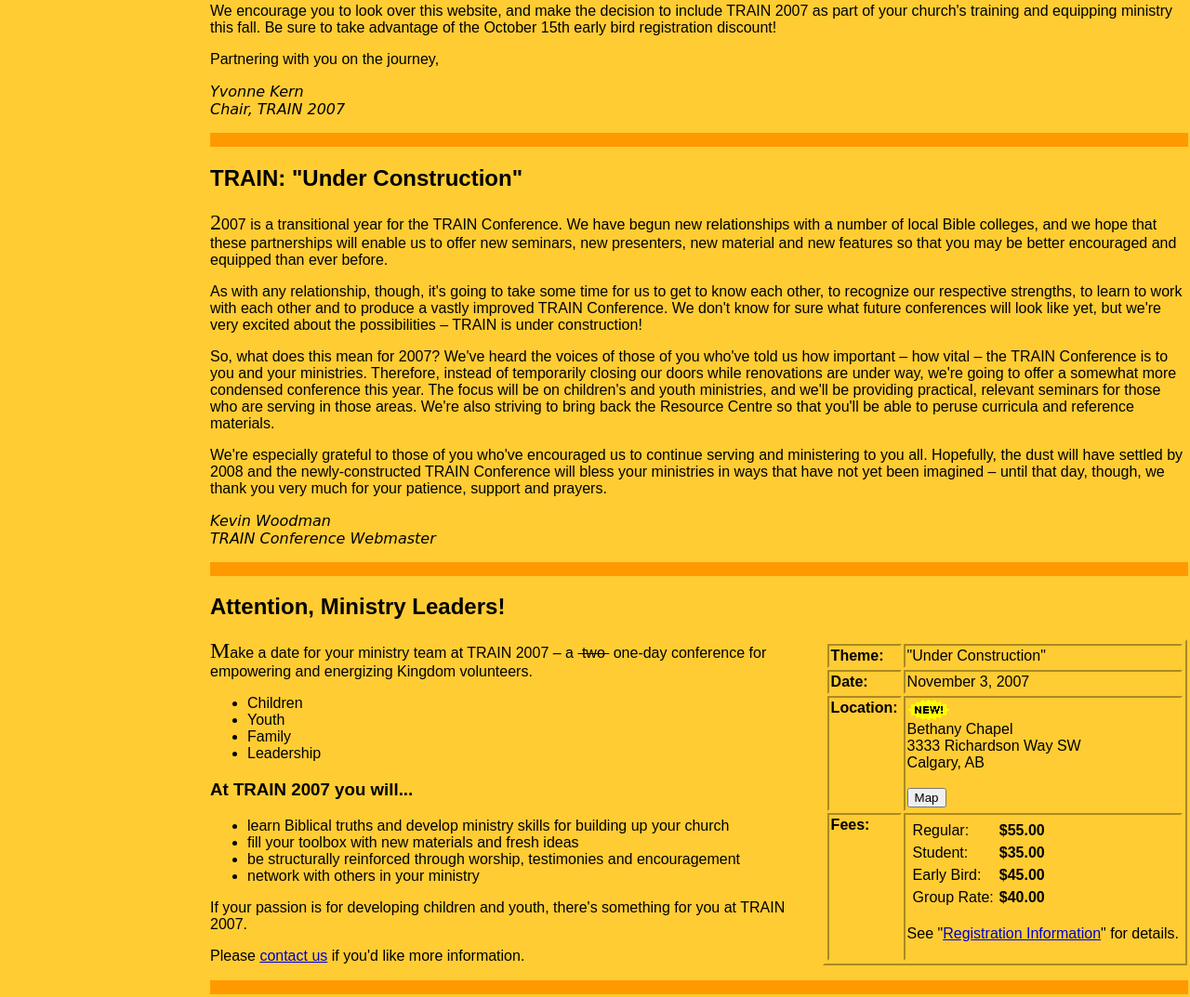
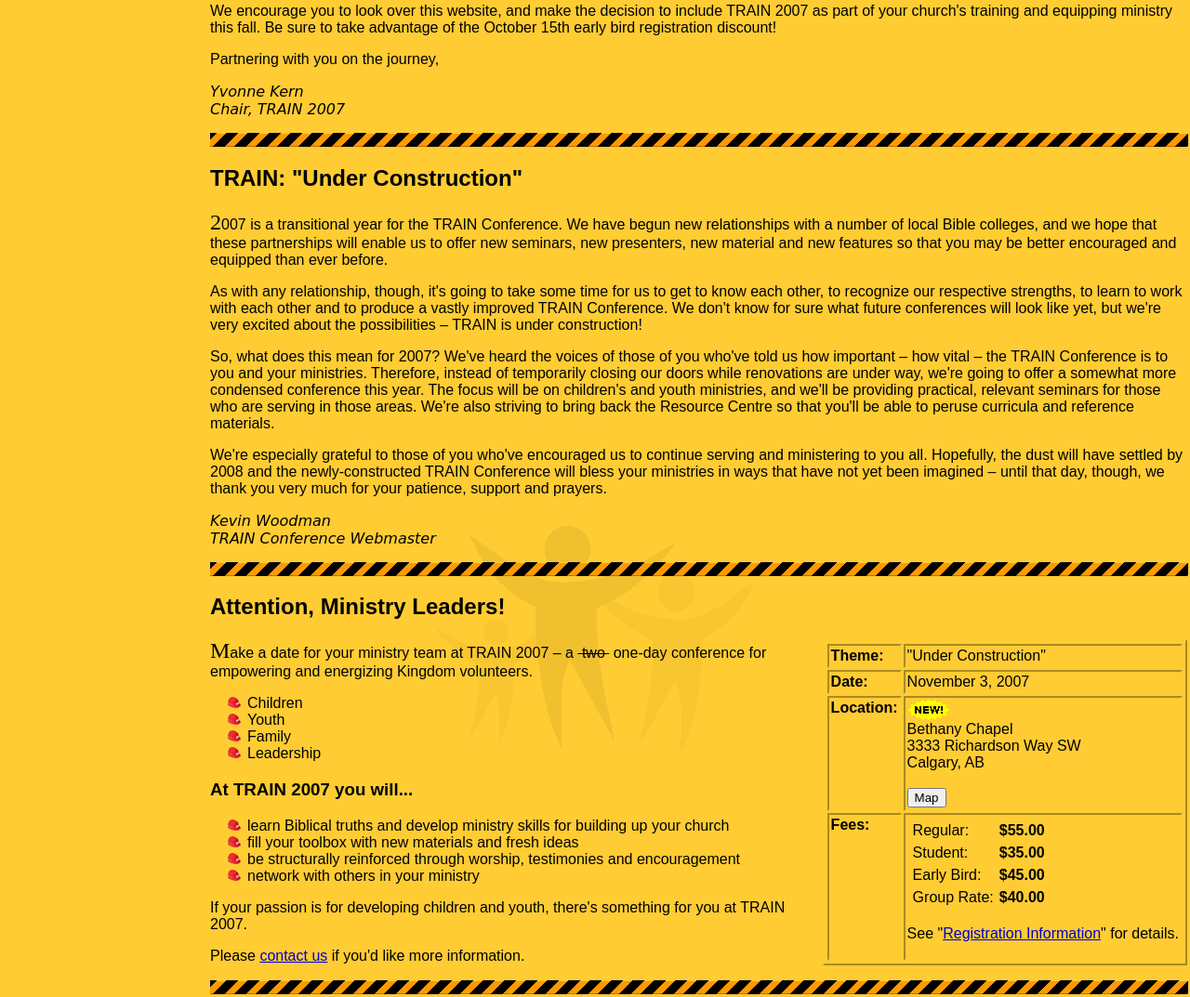
Before and after one commit to kwoodman1970/TRAINConference, a plain HTML site: page 2007/index.html in a window 1280 px wide. Shown: the part 726-1799 px from the top of the page at 93% size. Drawn offline with Linux system fonts and the light colour scheme; the site is published under a folder, as on GitHub Pages, so addresses that start at the root find nothing.

Commit message:
Fixed some path issues in 2007's common.css

```diff
--- a/2007/common.css
+++ b/2007/common.css
@@ -37,7 +37,7 @@
 {
   color:  black;
   background-color:  #FFCC33;
-  background-image:  url("/background.gif");
+  background-image:  url("background.gif");
   background-position:  center center;
   background-repeat:  no-repeat;
   background-attachment:  fixed;
@@ -71,7 +71,7 @@
     border:  0px;
     color:  #FF9900;
     background-color:  #FF9900;
-    background-image:  url("/constructionBarrier.gif");
+    background-image:  url("./constructionBarrier.gif");
     background-repeat:  repeat-x;
     height:  15px;
   }
@@ -139,14 +139,14 @@
 
 LI
 {
-  list-style-image:  url("/hardhat.gif");
+  list-style-image:  url("hardhat.gif");
 }
 
 @media screen
 {
   LI
   {
-    list-style-image:  url("/hardhatScreen.gif");
+    list-style-image:  url("hardhatScreen.gif");
   }
 }
 
```
Also changed, not shown: 1 other file.
